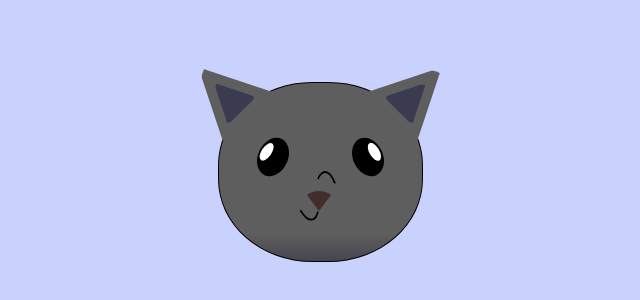
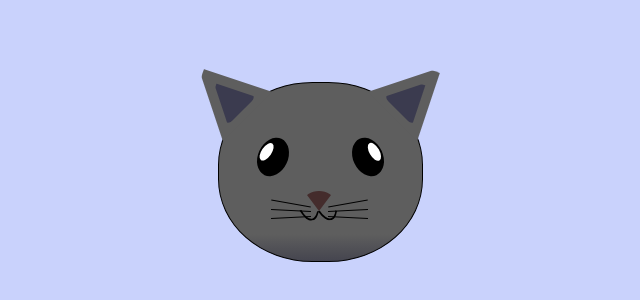
Before and after one commit to KajenKirubah/fCC-Cat-Painting, a website built with webpack: page app/assets/index.html in a window 1280 px wide. Shown: the part 228-528 px from the top of the page, 320-960 px from the left. Built offline with nearby package versions, Linux system fonts and the light colour scheme.

Commit message:
completed the painting of the cat

```diff
--- a/app/assets/index.html
+++ b/app/assets/index.html
@@ -29,6 +29,18 @@
                 <div class="cat-mouth__line-left"></div>
                 <div class="cat-mouth__line-right"></div>
             </div>
+            <div class="cat-whiskers">
+                <div class="cat-whiskers__left">
+                    <div class="cat-whiskers__left--top"></div>
+                    <div class="cat-whiskers__left--middle"></div>
+                    <div class="cat-whiskers__left--bottom"></div>
+                </div>
+                <div class="cat-whiskers__right">
+                    <div class="cat-whiskers__right--top"></div>
+                    <div class="cat-whiskers__right--middle"></div>
+                    <div class="cat-whiskers__right--bottom"></div>
+                </div>
+            </div>
         </div>
     </main>
 </body>
--- a/app/assets/styles/modules/_cat-mouth.css
+++ b/app/assets/styles/modules/_cat-mouth.css
@@ -18,5 +18,6 @@
         position: absolute;
         top: 88px;
         left: 91px;
+        transform: rotate(165deg);
     }
 }
--- /dev/null
+++ b/app/assets/styles/modules/_cat-whiskers.css
@@ -0,0 +1,59 @@
+.cat-whiskers {
+
+    &__left {
+        div {
+            width: 40px;
+            height: 1px;
+            background-color: #000;
+        }
+
+        &--top {
+            position: absolute;
+            top: 120px;
+            left: 52px;
+            transform: rotate(10deg);
+        }
+        &--middle {
+            position: absolute;
+            top: 127px;
+            left: 52px;
+            transform: rotate(3deg);
+        }
+
+        &--bottom {
+            position: absolute;
+            top: 134px;
+            left: 52px;
+            transform: rotate(-3deg);
+        }
+    }
+
+    &__right {
+        div {
+            width: 40px;
+            height: 1px;
+            background-color: #000;
+        }
+
+        &--top {
+            position: absolute;
+            top: 120px;
+            left: 109px;
+            transform: rotate(-10deg);
+        }
+
+        &--middle {
+            position: absolute;
+            top: 127px;
+            left: 109px;
+            transform: rotate(-3deg);
+        }
+
+        &--bottom {
+            position: absolute;
+            top: 134px;
+            left: 109px;
+            transform: rotate(3deg);
+        }
+    }
+}
--- a/app/assets/styles/styles.css
+++ b/app/assets/styles/styles.css
@@ -6,3 +6,4 @@
 @import './modules/_cat-right-eye.css';
 @import './modules/_cat-nose.css';
 @import './modules/_cat-mouth.css';
+@import './modules/_cat-whiskers.css';
```
